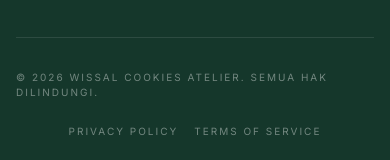
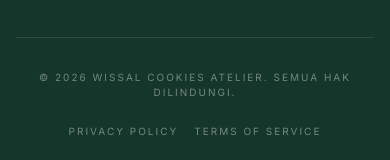
Before and after one commit to layarlegenda59/wissal-cookies, a React (Vite) app: page / in a window 390 px wide. Shown: the part 9743-9903 px from the top of the page. Built offline with nearby package versions, Linux system fonts and the light colour scheme; a web font is replaced by a local one.

Commit message:
Mobile UI Revision: Perfectly centered copyright text in footer for symmetric mobile layout.

```diff
--- a/src/components/Footer.tsx
+++ b/src/components/Footer.tsx
@@ -113,7 +113,7 @@
 
         {/* Legal & Credits */}
         <div className="mt-12 pt-8 border-t border-white/10 flex flex-col md:flex-row justify-between items-center gap-6">
-          <p className="text-[10px] uppercase tracking-[0.2em] text-white/40">
+          <p className="text-[10px] uppercase tracking-[0.2em] text-white/40 text-center md:text-left">
             &copy; {currentYear} WISSAL COOKIES ATELIER. {t('footer.rights')}.
           </p>
           <div className="flex gap-4">
```
